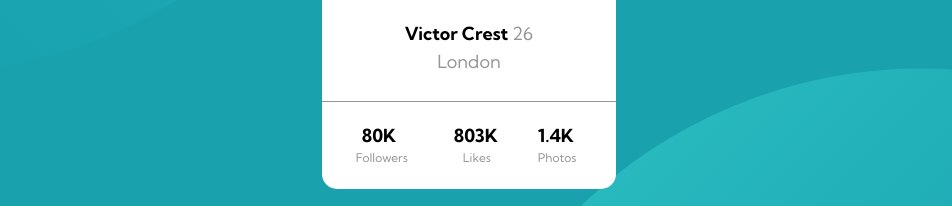
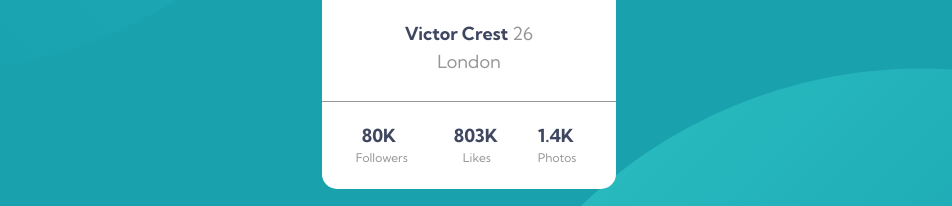
Before and after one commit to DraganKal/profile-card-component, a plain HTML site: page index.html in a window 1280 px wide. Shown: the part 404-610 px from the top of the page, without its empty margins (171-1123 px from the left). Drawn offline with Linux system fonts and the light colour scheme.

Commit message:
text color change

```diff
--- a/style.css
+++ b/style.css
@@ -180,6 +180,7 @@ img {
 
 h1 {
   font-weight: 700;
+  color: hsl(228, 20%, 31%);
 }
 
 span {
```
Also changed, not shown: index.html (+6 -6 lines).
